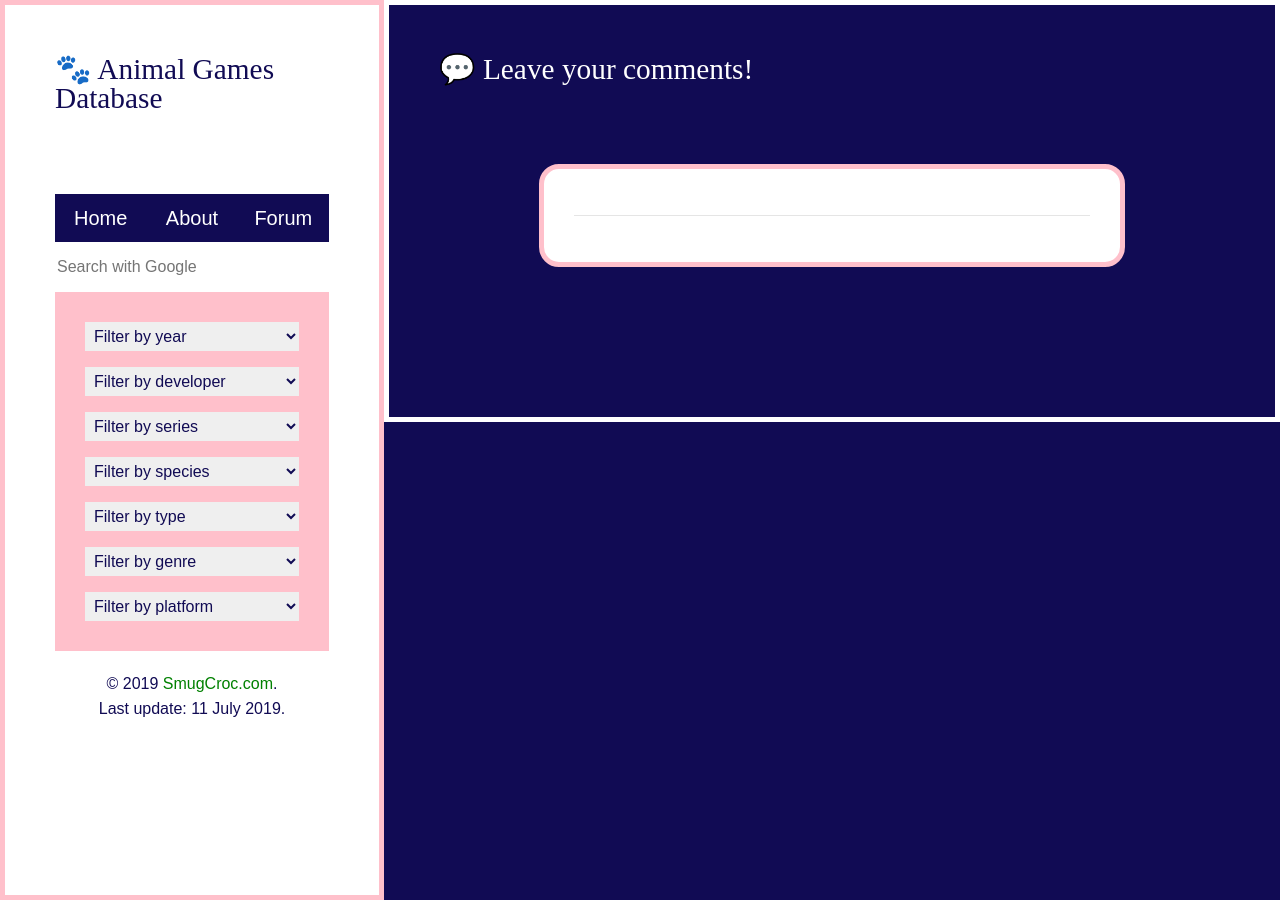
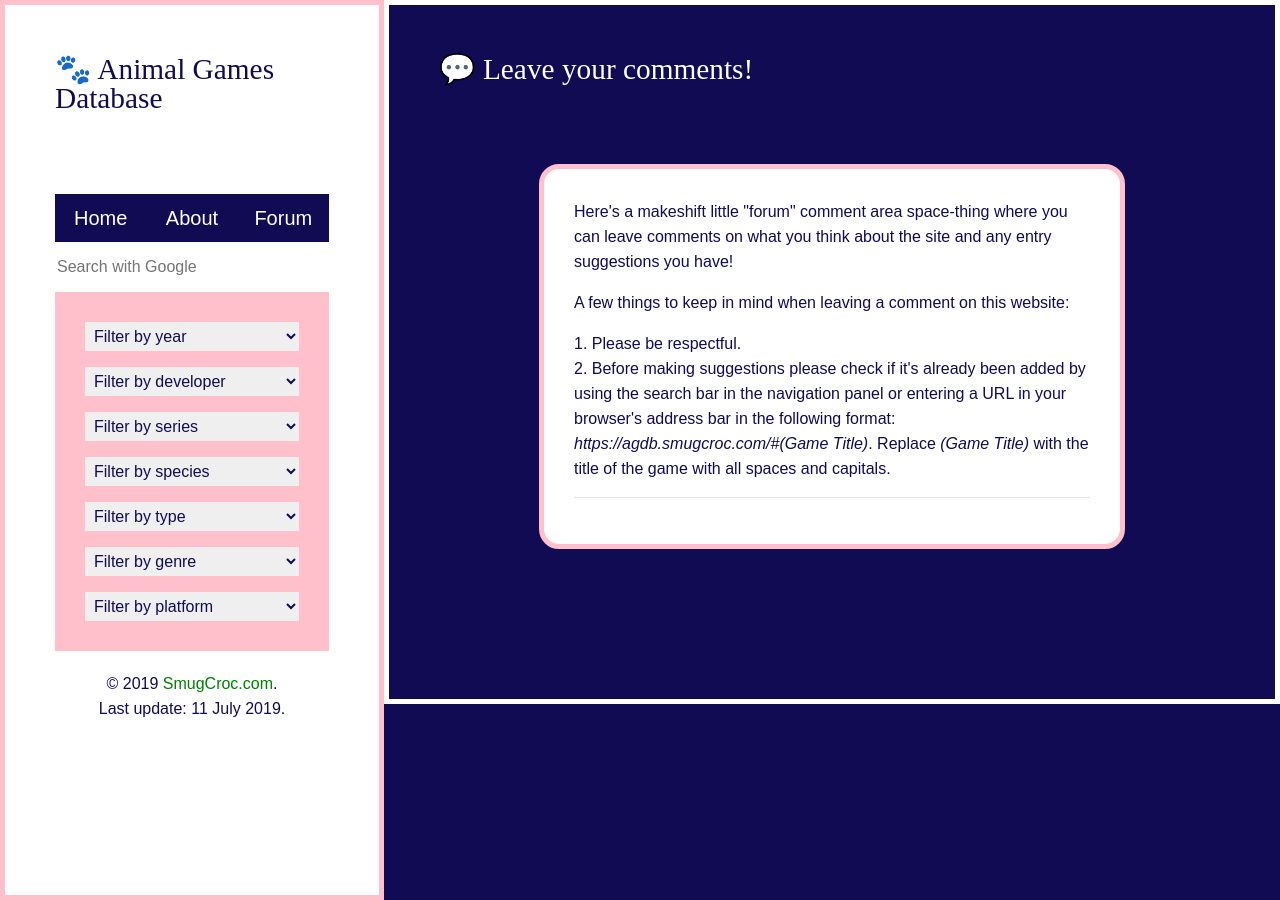
Before and after one commit to byliz/animal-game-database, a Jekyll site: the page built from forum/index.html, in a window 1280 px wide. Built offline with Jekyll 4.4.1, drawn with Linux system fonts in a browser that asks for light colours; nearby versions of some CDN libraries; comment, search, counter and statistics services are not loaded.

Commit message:
Add files via upload

```diff
--- a/forum/index.html
+++ b/forum/index.html
@@ -7,6 +7,13 @@ title: Forum |
 <h1>💬 Leave your comments!</h1>
 
 <div class="post">
+
+	<p>Here's a makeshift little "forum" comment area space-thing where you can leave comments on what you think about the site and any entry suggestions you have!</p>
+	<br>
+	<p>A few things to keep in mind when leaving a comment on this website:</p>
+	<br>
+	<p>1. Please be respectful. <br>
+		2. Before making suggestions please check if it's already been added by using the search bar in the navigation panel or entering a URL in your browser's address bar in the following format: <em>https://agdb.smugcroc.com/#(Game Title)</em>. Replace <em>(Game Title)</em> with the title of the game with all spaces and capitals.</p>
 
 <div id="comments">
           <hr></hr>
--- a/index.css
+++ b/index.css
@@ -12,6 +12,10 @@
 body {
   background-color: #110b54;
   background-position: top;
+}
+
+em {
+  font-style: italic;
 }
 
 div#content a, div#navigation a {
```
